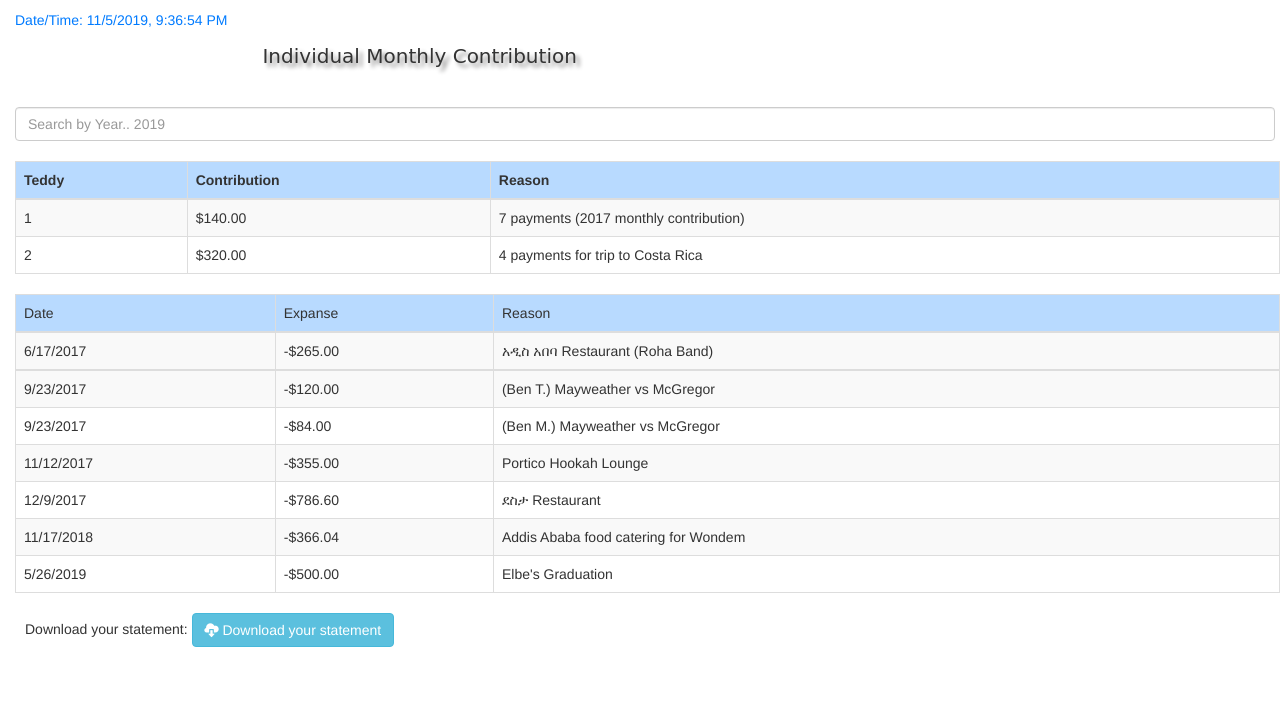
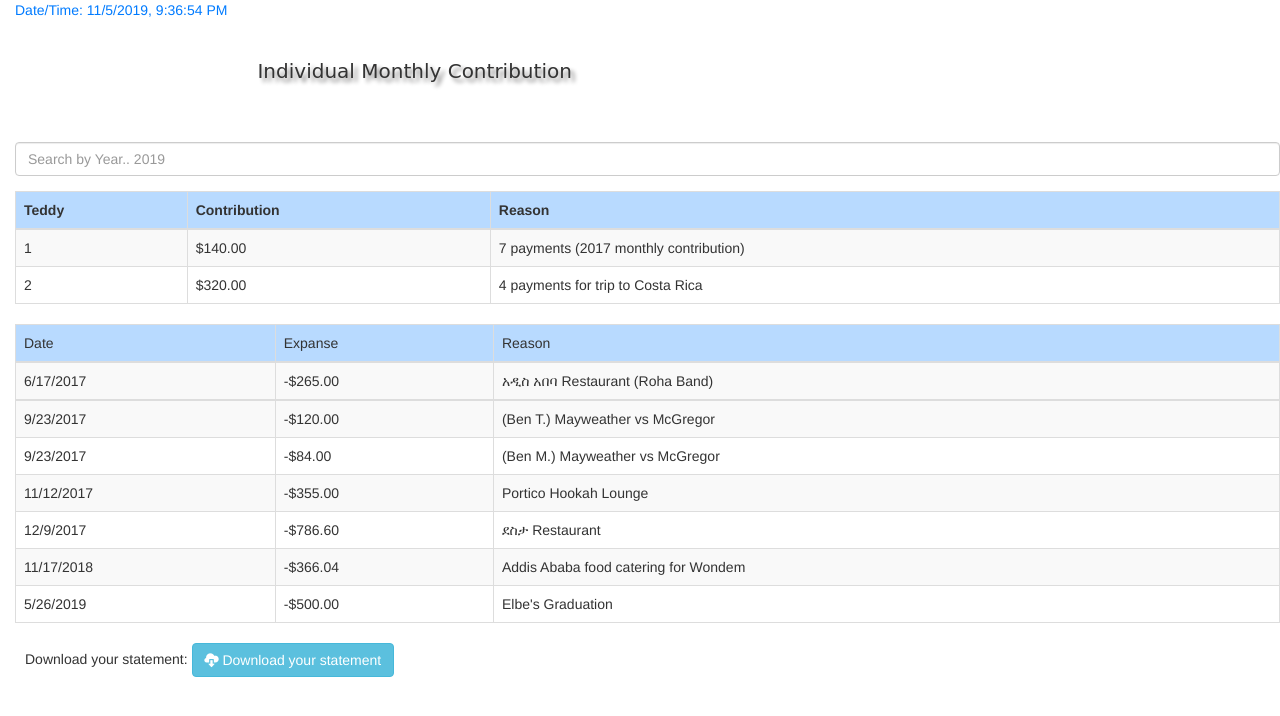
Before and after one commit to zbekele/mehaber_balance, a plain HTML site: page index.html in a window 1280 px wide. Drawn offline with nearby package versions, Linux system fonts and the light colour scheme; no server answers; a web font is replaced by a local one.

Commit message:
Update index.html

```diff
--- a/index.html
+++ b/index.html
@@ -28,7 +28,7 @@
 
         /* text-transform: uppercase; */
         /* letter-spacing: 1px; */
-        padding: 20px;
+        padding-left: 15px;
         margin: 0%;
         font-family: 'Changa One', cursive;
         font-size: 20px;
@@ -36,9 +36,8 @@
         /* font-family: 'Bad Script', cursive; */
         font-family: 'Fredericka the Great', cursive;
       }
-      .time {
-        margin: 0%;
-        padding: 5px;
+      .time{
+        padding-left: 15px;
       }
       .teddy {
         padding-left: 15px;
@@ -49,12 +48,10 @@
       .download{
         padding-left: 25px;
       }
-      .time{
-        padding-left: 15px;
-      }
-      .header{
-        padding-left: 15px;
-      }
+
+
+
+
     </style>
 
     <title>Mehaber</title>
```
